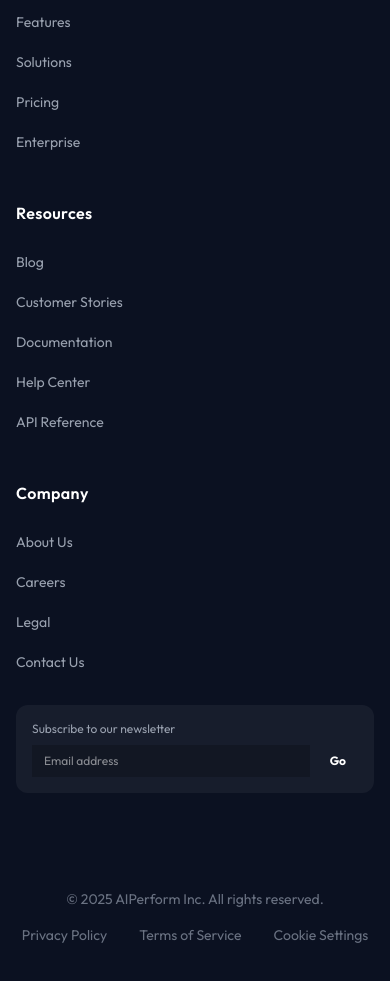
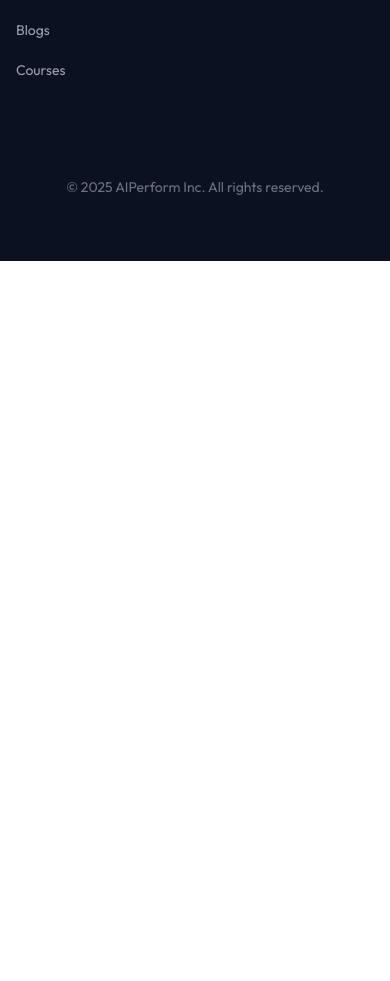
Before and after one commit to spacelizitlegal/SpaceHr, a Next.js app: page / in a window 390 px wide. Shown: the part 6120-7101 px from the top of the page. After the commit the page ends 6381 px from the top, so only its background shows below. Built offline with nearby package versions, Linux system fonts and the light colour scheme.

Commit message:
Cleaned navbar and footer links as per marketing requirements

```diff
--- a/components/Footer.tsx
+++ b/components/Footer.tsx
@@ -1,11 +1,11 @@
 import Link from "next/link";
-import { Cpu, Twitter, Linkedin, Github } from "lucide-react";
+import { Cpu } from "lucide-react";
 
 export function Footer() {
     return (
         <footer className="bg-[#0b1121] text-white border-t border-white/5 font-sans">
             <div className="container mx-auto px-4 sm:px-6 lg:px-8 py-16">
-                <div className="grid grid-cols-1 md:grid-cols-2 lg:grid-cols-4 gap-12 lg:gap-8">
+                <div className="grid grid-cols-1 md:grid-cols-2 lg:grid-cols-3 gap-12 lg:gap-8">
 
                     {/* Brand Column */}
                     <div className="space-y-6">
@@ -18,26 +18,17 @@ export function Footer() {
                         <p className="text-gray-400 text-sm leading-relaxed max-w-xs">
                             The intelligent performance management platform for modern enterprises. Align, train, and grow your workforce with AI.
                         </p>
-                        <div className="flex gap-4 pt-2">
-                            {[Twitter, Github, Linkedin].map((Icon, i) => (
-                                <Link key={i} href="#" className="w-10 h-10 rounded-full bg-white/5 flex items-center justify-center text-gray-400 hover:bg-primary hover:text-white transition-all duration-300">
-                                    <Icon className="w-4 h-4" />
-                                </Link>
-                            ))}
-                        </div>
                     </div>
 
                     {/* Links Column 1 */}
                     <div>
                         <h3 className="font-semibold text-white mb-6 tracking-wide">Product</h3>
                         <ul className="space-y-4">
-                            {['Platform Overview', 'Features', 'Solutions', 'Pricing', 'Enterprise'].map((item) => (
-                                <li key={item}>
-                                    <Link href="#" className="text-gray-400 hover:text-white hover:translate-x-1 transition-all duration-200 inline-block text-sm">
-                                        {item}
+                            <li>
+                                <Link href="/features" className="text-gray-400 hover:text-white hover:translate-x-1 transition-all duration-200 inline-block text-sm">
+                                    Features
                                 </Link>
                             </li>
-                            ))}
                         </ul>
                     </div>
 
@@ -45,46 +36,23 @@ export function Footer() {
                     <div>
                         <h3 className="font-semibold text-white mb-6 tracking-wide">Resources</h3>
                         <ul className="space-y-4">
-                            {['Blog', 'Customer Stories', 'Documentation', 'Help Center', 'API Reference'].map((item) => (
-                                <li key={item}>
-                                    <Link href="#" className="text-gray-400 hover:text-white hover:translate-x-1 transition-all duration-200 inline-block text-sm">
-                                        {item}
+                            <li>
+                                <Link href="/blogs" className="text-gray-400 hover:text-white hover:translate-x-1 transition-all duration-200 inline-block text-sm">
+                                    Blogs
                                 </Link>
                             </li>
-                            ))}
-                        </ul>
-                    </div>
-
-                    {/* Links Column 3 */}
-                    <div>
-                        <h3 className="font-semibold text-white mb-6 tracking-wide">Company</h3>
-                        <ul className="space-y-4">
-                            {['About Us', 'Careers', 'Legal', 'Contact Us'].map((item) => (
-                                <li key={item}>
-                                    <Link href="#" className="text-gray-400 hover:text-white hover:translate-x-1 transition-all duration-200 inline-block text-sm">
-                                        {item}
+                            <li>
+                                <Link href="/courses" className="text-gray-400 hover:text-white hover:translate-x-1 transition-all duration-200 inline-block text-sm">
+                                    Courses
                                 </Link>
                             </li>
-                            ))}
                         </ul>
-                        <div className="mt-8 p-4 rounded-xl bg-white/5 border border-white/5">
-                            <p className="text-xs text-gray-400 mb-2">Subscribe to our newsletter</p>
-                            <div className="flex gap-2">
-                                <input type="email" placeholder="Email address" className="bg-black/20 border border-white/10 rounded-lg px-3 py-2 text-xs w-full focus:outline-none focus:border-primary text-white" />
-                                <button className="bg-primary hover:bg-primary/90 text-white text-xs font-bold px-3 py-2 rounded-lg transition-colors">Go</button>
-                            </div>
-                        </div>
                     </div>
 
                 </div>
 
                 <div className="mt-16 pt-8 border-t border-white/5 flex flex-col md:flex-row justify-between items-center gap-4">
                     <p className="text-gray-500 text-sm">© 2025 AIPerform Inc. All rights reserved.</p>
-                    <div className="flex gap-8 text-sm text-gray-500">
-                        <Link href="#" className="hover:text-white transition-colors">Privacy Policy</Link>
-                        <Link href="#" className="hover:text-white transition-colors">Terms of Service</Link>
-                        <Link href="#" className="hover:text-white transition-colors">Cookie Settings</Link>
-                    </div>
                 </div>
             </div>
         </footer>
--- a/components/Navbar.tsx
+++ b/components/Navbar.tsx
@@ -20,9 +20,9 @@ export function Navbar() {
 
     const navLinks = [
         { href: "/", label: "Product" },
-        { href: "/courses", label: "Academy" },
-        { href: "/blogs", label: "Resources" },
-        { href: "/pricing", label: "Pricing" },
+        { href: "/features", label: "Features" },
+        { href: "/courses", label: "Courses" },
+        { href: "/blogs", label: "Blogs" },
     ];
 
     return (
@@ -69,16 +69,6 @@ export function Navbar() {
                 {/* Actions */}
                 <div className="hidden md:flex items-center gap-3">
                     <Button
-                        variant="ghost"
-                        size="sm"
-                        className={cn(
-                            "font-medium hover:bg-white/10",
-                            scrolled ? "text-foreground" : "text-foreground dark:text-white"
-                        )}
-                    >
-                        Sign In
-                    </Button>
-                    <Button
                         size="sm"
                         className="rounded-full px-6 bg-foreground dark:bg-white text-background dark:text-black hover:bg-foreground/90 dark:hover:bg-white/90 shadow-lg transition-all hover:shadow-xl font-semibold"
                     >
@@ -110,9 +100,6 @@ export function Navbar() {
                         </Link>
                     ))}
                     <div className="h-px bg-border my-2"></div>
-                    <Button variant="outline" className="w-full justify-center rounded-xl" onClick={() => setIsOpen(false)}>
-                        Sign In
-                    </Button>
                     <Button className="w-full justify-center rounded-xl bg-primary hover:bg-primary/90" onClick={() => setIsOpen(false)}>
                         Get Demo
                     </Button>
```
Lines whose indentation alone changed are shown as unchanged.
